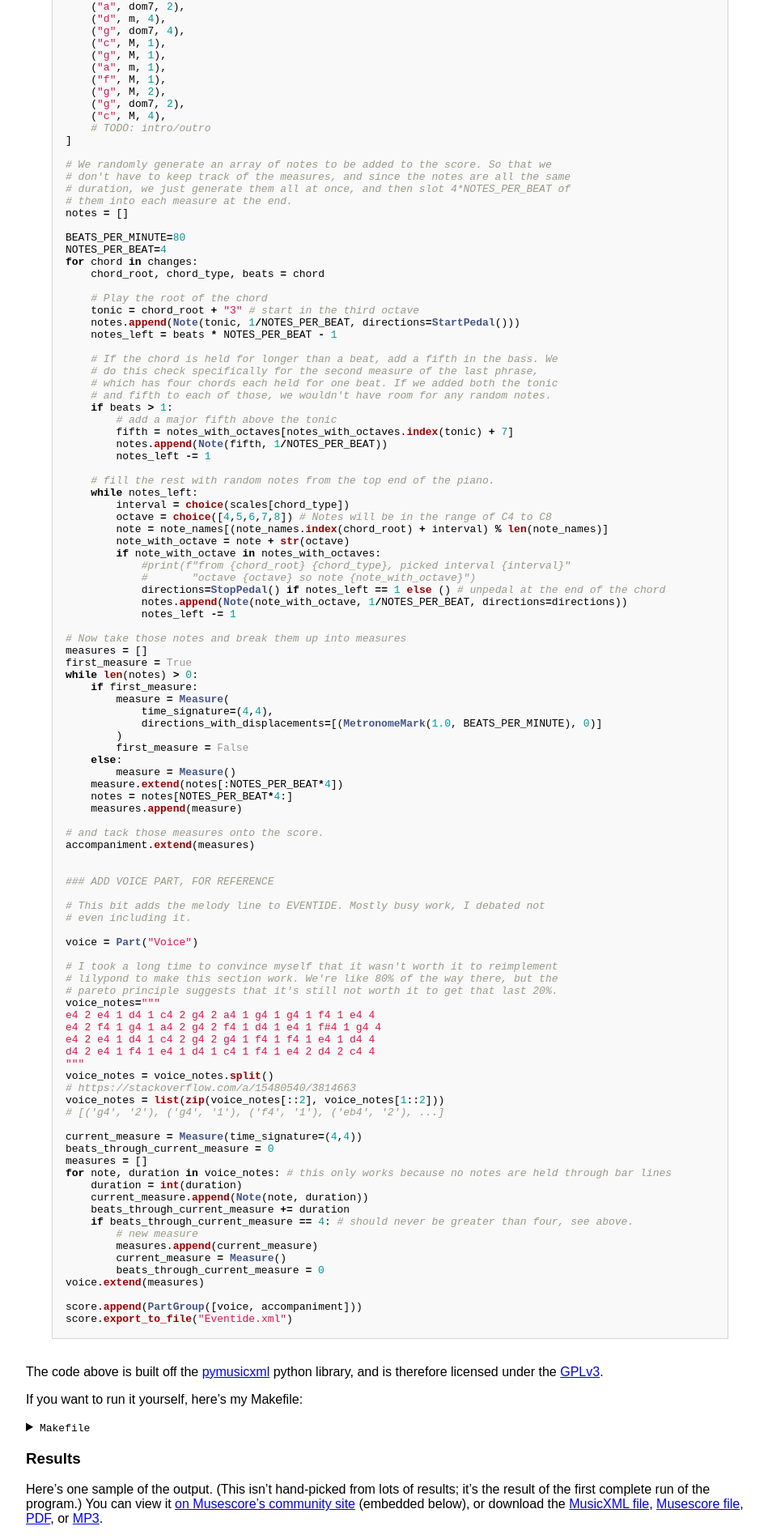
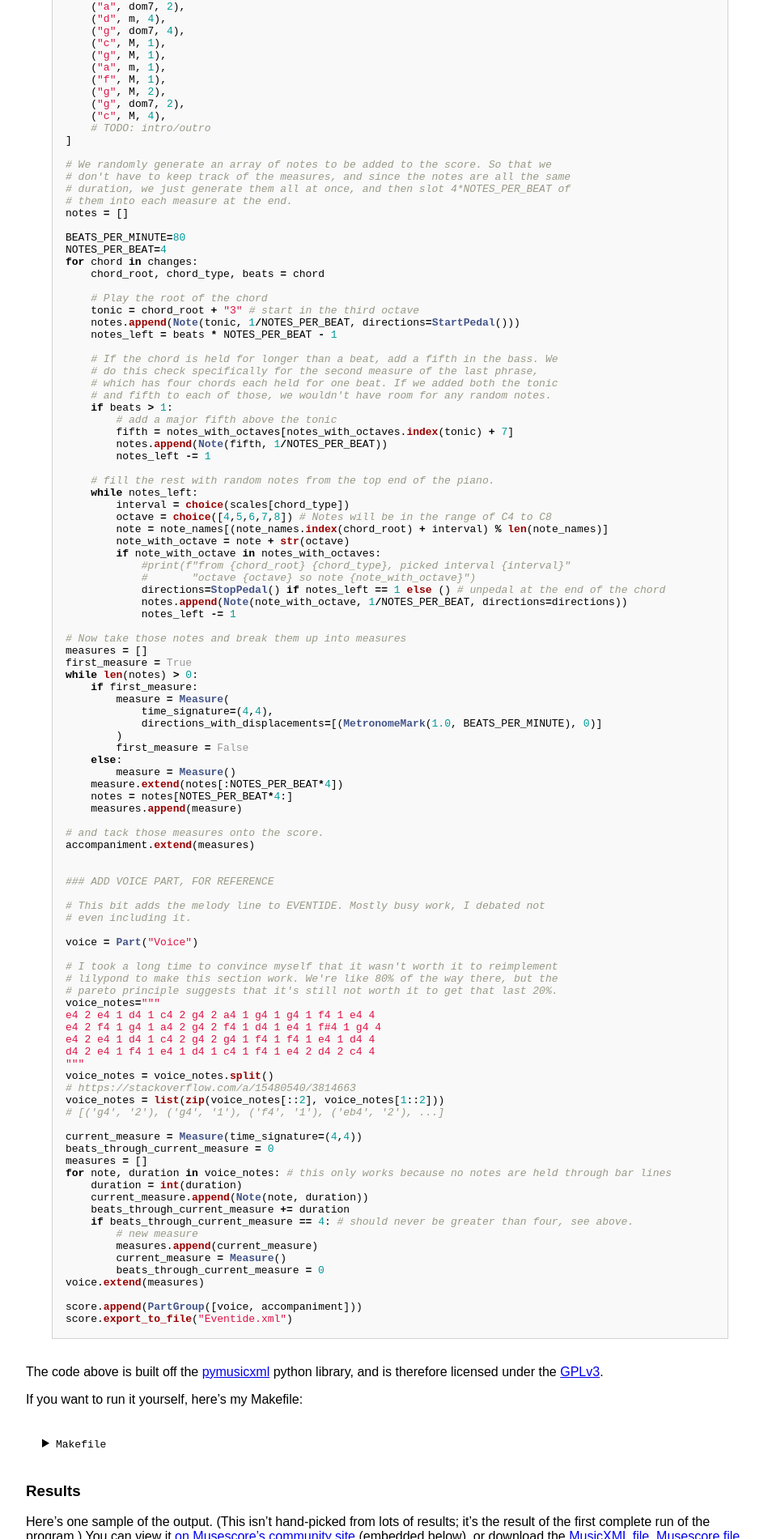
Before and after one commit to ChandlerSwift/www, a Jekyll site: the page built from _posts/2021-02-01-random-eventide.md, in a window 1280 px wide. Shown: the part 1385-3285 px from the top of the page at 81% size, without its empty margins (8-957 px from the left). Built offline with Jekyll 4.4.1, drawn with Linux system fonts in a browser that asks for light colours; grey boxes are pictures that could not be loaded.

Commit message:
Add extra styling for details pane

```diff
--- a/_layouts/base.html
+++ b/_layouts/base.html
@@ -175,6 +175,17 @@
 	.light a:hover {
 		color: #00F;
 	}
+
+	details {
+		padding: 20px;
+	}
+	details:not([open]):hover {
+		cursor: pointer;
+		background-color: lightgray;
+	}
+	details[open] {
+		border: 1px solid lightgray;
+	}
 </style>
 {% if page.include_syntax_styles %}
 <link rel="stylesheet" type="text/css" href="/css/syntax.css">
```
